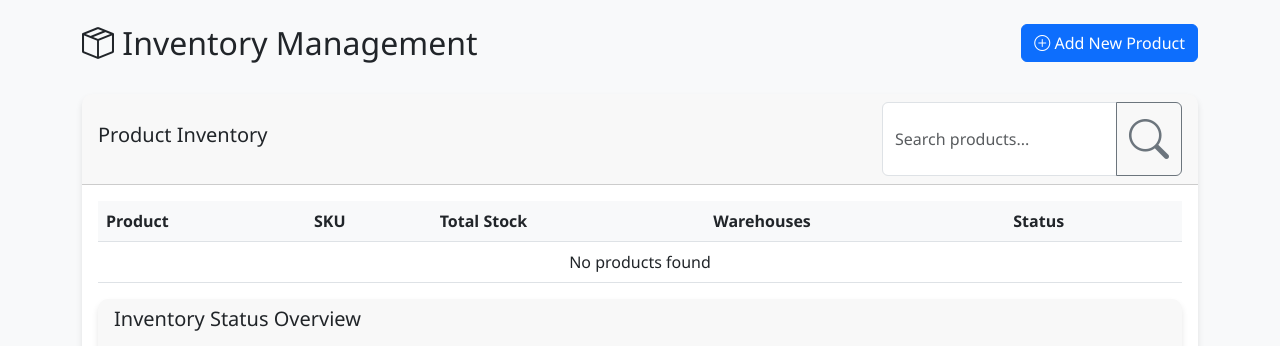
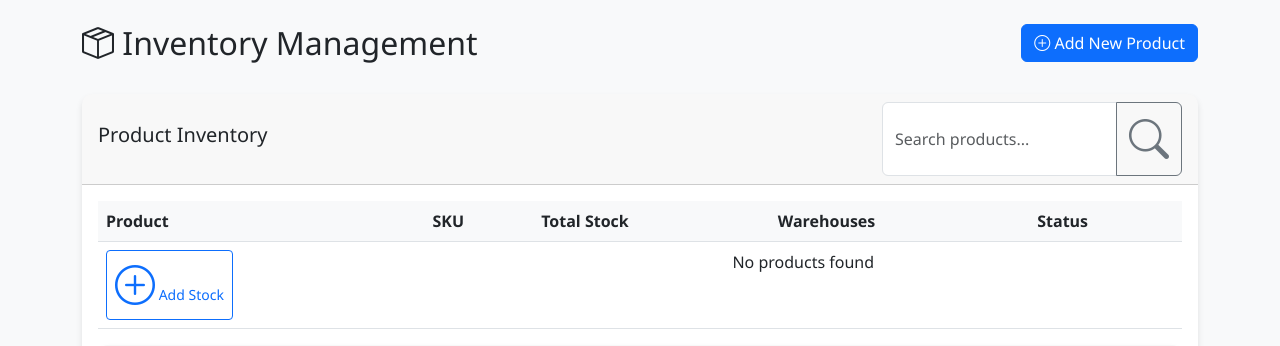
Before and after one commit to ayushgoel135/WALMART, a Django app: template supplychain/retail/templates/retail/inventory.html in a window 1280 px wide. Shown: the part 56-402 px from the top of the page. Run offline with Django 3.2, Linux system fonts and the light colour scheme; the template is opened without the code that fills it, so the values that code supplies are empty; parts of the project's set-up code (start-up, migrations or seed data) failed here and were passed over; some libraries are stand-ins or nearby versions.

Commit message:
Update inventory.html

```diff
--- a/supplychain/retail/templates/retail/inventory.html
+++ b/supplychain/retail/templates/retail/inventory.html
@@ -66,6 +66,11 @@
                 </tr>
                 {% empty %}
                 <tr>
+                    <td>
+                        <a href="{% url 'add_inventory' product.id %}" class="btn btn-sm btn-outline-primary">
+                            <i class="bi bi-plus-circle"></i> Add Stock
+                        </a>
+                    </td>
                     <td colspan="5" class="text-center">No products found</td>
                 </tr>
                 {% endfor %}
```
